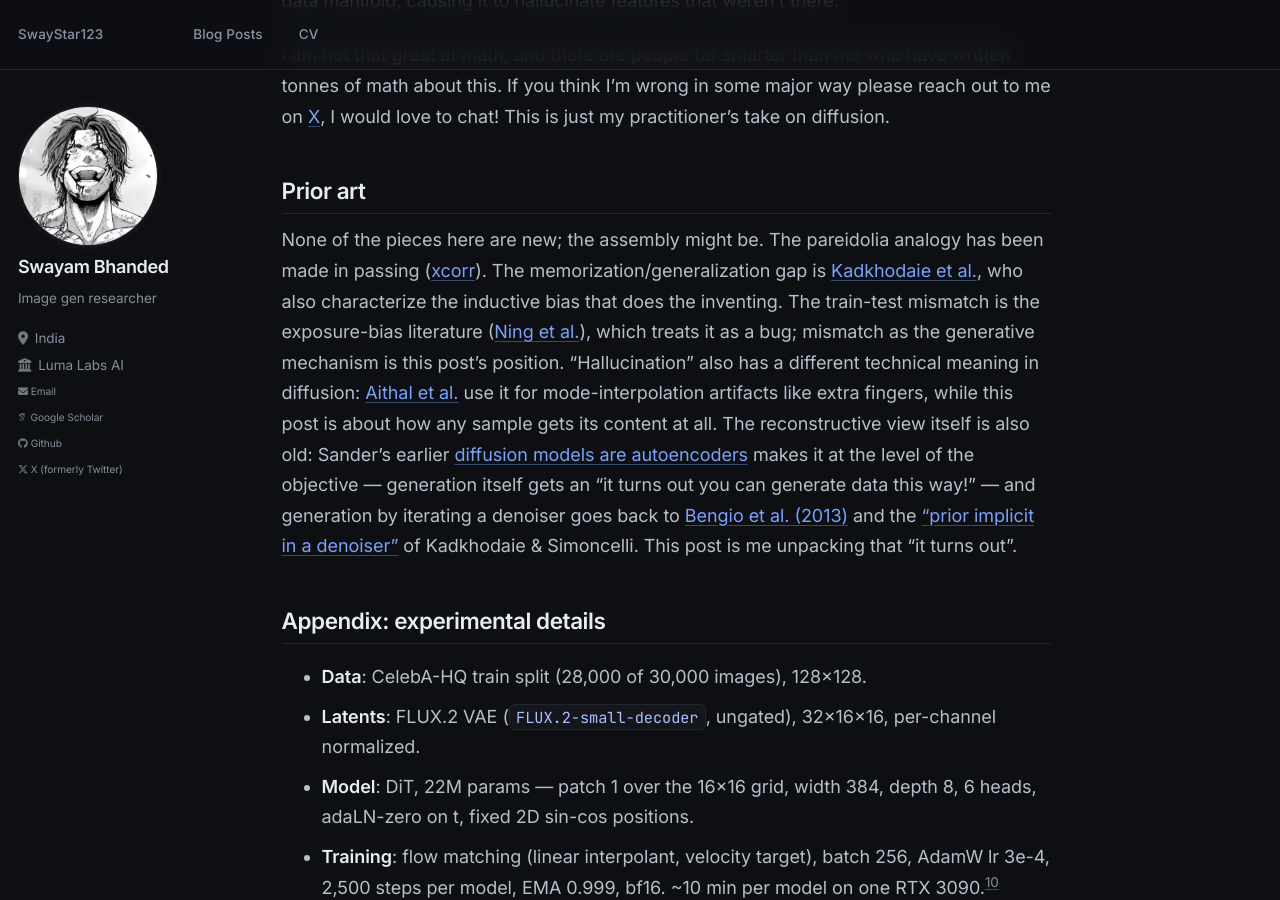
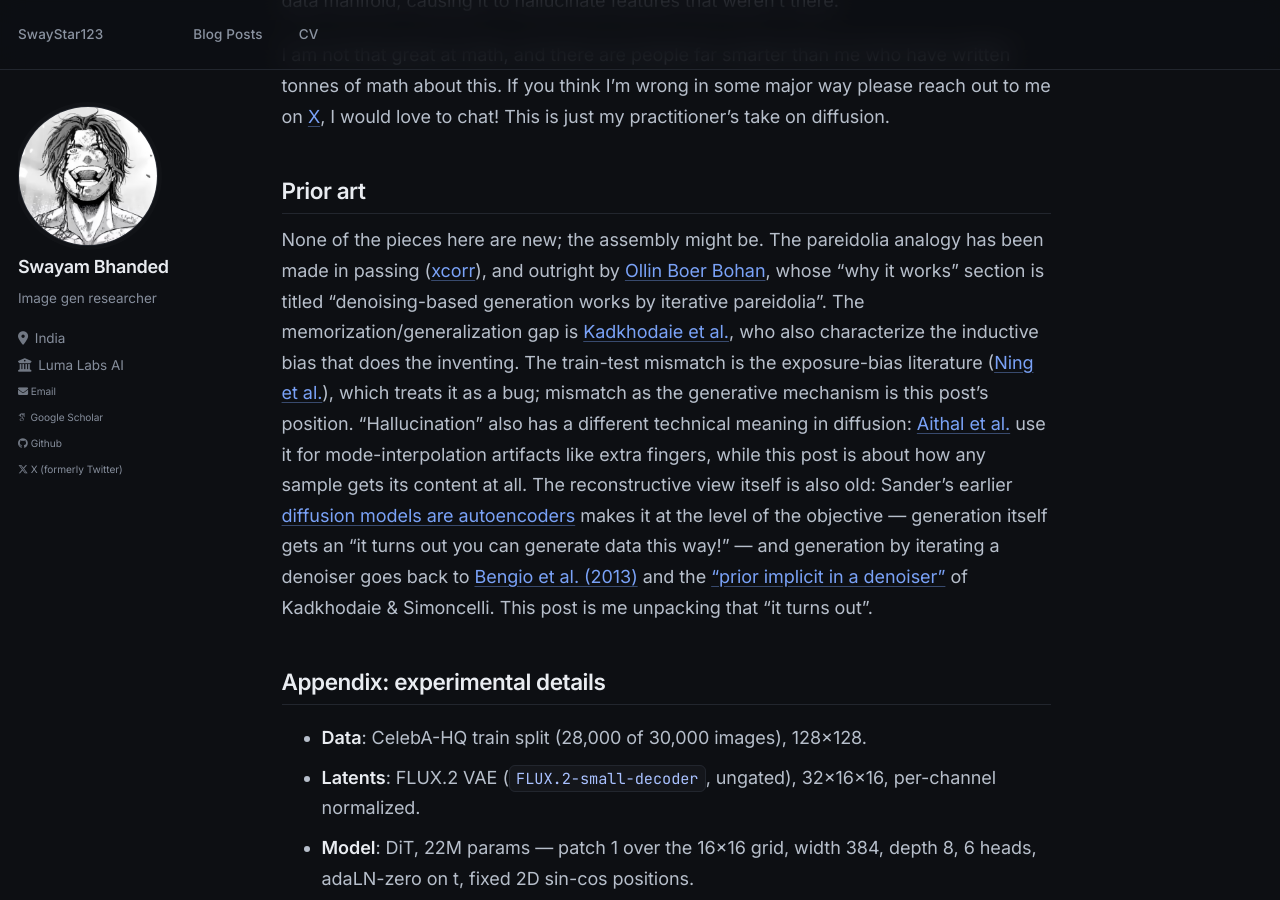
Before and after one commit to SwayStar123/swaystar123.github.io, a Jekyll site: the page built from _posts/2026-08-05-schizophrenia-machines.md, in a window 1280 px wide and 900 px high, scrolled down 11073 px. Built offline with Jekyll 4.4.1, drawn with Linux system fonts in a browser that asks for light colours; some web fonts are replaced.

Commit message:
add ollin to prior art

```diff
--- a/_posts/2026-08-05-schizophrenia-machines.md
+++ b/_posts/2026-08-05-schizophrenia-machines.md
@@ -209,7 +209,7 @@ This is just my practitioner's take on diffusion.
 
 ## Prior art
 
-None of the pieces here are new; the assembly might be. The pareidolia analogy has been made in passing ([xcorr](https://xcorr.net/2023/02/06/denoising-diffusion-models-for-neuroscience/)). The memorization/generalization gap is [Kadkhodaie et al.](https://arxiv.org/abs/2310.02557), who also characterize the inductive bias that does the inventing. The train-test mismatch is the exposure-bias literature ([Ning et al.](https://arxiv.org/abs/2308.15321)), which treats it as a bug; mismatch as the generative mechanism is this post's position. "Hallucination" also has a different technical meaning in diffusion: [Aithal et al.](https://arxiv.org/abs/2406.09358) use it for mode-interpolation artifacts like extra fingers, while this post is about how any sample gets its content at all. The reconstructive view itself is also old: Sander's earlier [diffusion models are autoencoders](https://sander.ai/2022/01/31/diffusion.html) makes it at the level of the objective — generation itself gets an "it turns out you can generate data this way!" — and generation by iterating a denoiser goes back to [Bengio et al. (2013)](https://arxiv.org/abs/1305.6663) and the ["prior implicit in a denoiser"](https://arxiv.org/abs/2007.13640) of Kadkhodaie & Simoncelli. This post is me unpacking that "it turns out".
+None of the pieces here are new; the assembly might be. The pareidolia analogy has been made in passing ([xcorr](https://xcorr.net/2023/02/06/denoising-diffusion-models-for-neuroscience/)), and outright by [Ollin Boer Bohan](https://madebyoll.in/posts/dino_diffusion/#why-it-works), whose "why it works" section is titled "denoising-based generation works by iterative pareidolia". The memorization/generalization gap is [Kadkhodaie et al.](https://arxiv.org/abs/2310.02557), who also characterize the inductive bias that does the inventing. The train-test mismatch is the exposure-bias literature ([Ning et al.](https://arxiv.org/abs/2308.15321)), which treats it as a bug; mismatch as the generative mechanism is this post's position. "Hallucination" also has a different technical meaning in diffusion: [Aithal et al.](https://arxiv.org/abs/2406.09358) use it for mode-interpolation artifacts like extra fingers, while this post is about how any sample gets its content at all. The reconstructive view itself is also old: Sander's earlier [diffusion models are autoencoders](https://sander.ai/2022/01/31/diffusion.html) makes it at the level of the objective — generation itself gets an "it turns out you can generate data this way!" — and generation by iterating a denoiser goes back to [Bengio et al. (2013)](https://arxiv.org/abs/1305.6663) and the ["prior implicit in a denoiser"](https://arxiv.org/abs/2007.13640) of Kadkhodaie & Simoncelli. This post is me unpacking that "it turns out".
 
 ## Appendix: experimental details
 
```
